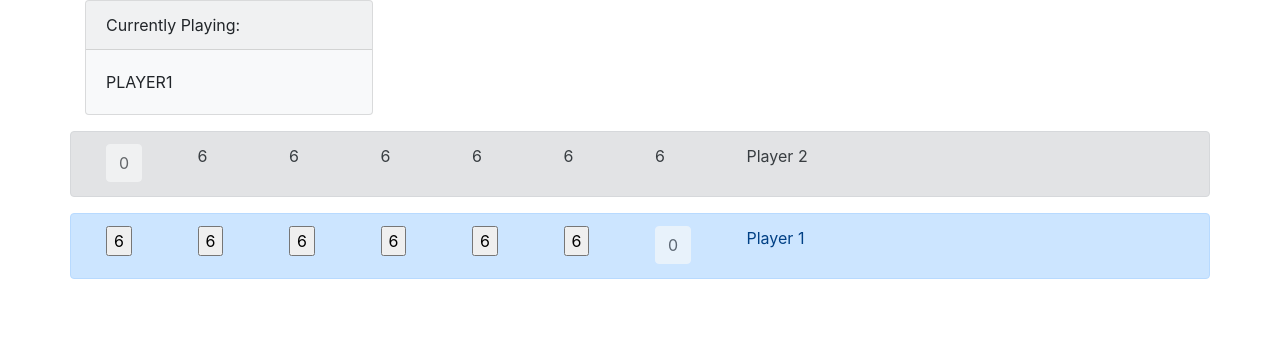
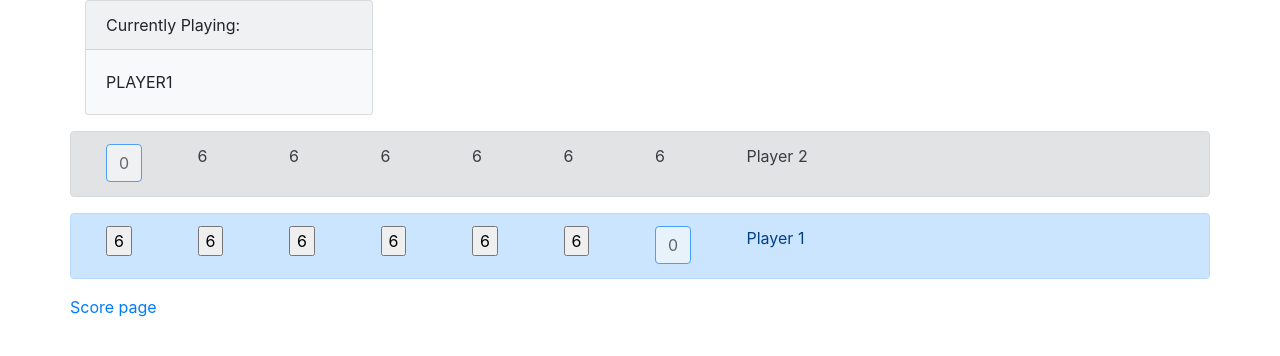
Before and after one commit to plamen-kolev/mancala-game-java, a Spring Boot app: page / in a window 1280 px wide. Shown: the top 356 px of the page. Run offline with Spring Boot 4, Linux system fonts and the light colour scheme.

```diff
--- a/src/main/resources/templates/game.html
+++ b/src/main/resources/templates/game.html
@@ -32,7 +32,7 @@
                 <div class="col-md-1"
                      th:each="item: ${p2board}"
                      th:if="${#strings.equalsIgnoreCase(item.type, 'BIG')}">
-                    <button disabled th:text="${item.stones}" type="button" class="btn btn-light"></button>
+                    <button th:text="${item.stones}" type="button" class="btn btn-light disabled border border-primary"></button>
                 </div>
                 <div class="col-md-1"
                      th:each="item: ${p2board}"
@@ -71,12 +71,15 @@
                 <div class="col-md-1"
                      th:each="item: ${p1board}"
                      th:if="${#strings.equalsIgnoreCase(item.type, 'BIG')}">
-                    <button disabled th:text="${item.stones}" type="button" class="btn btn-light"></button>
+                    <button th:text="${item.stones}" type="button" class="btn btn-light disabled border border-primary"></button>
                 </div>
                 <div class="col-md-1">
                     <p>Player 1</p>
                 </div>
             </div>
+        </div>
+        <div>
+            <a href="/score">Score page</a>
         </div>
     </div>
 </div>
```
Also changed, not shown: src/main/resources/templates/result.html (+14 -5 lines).
